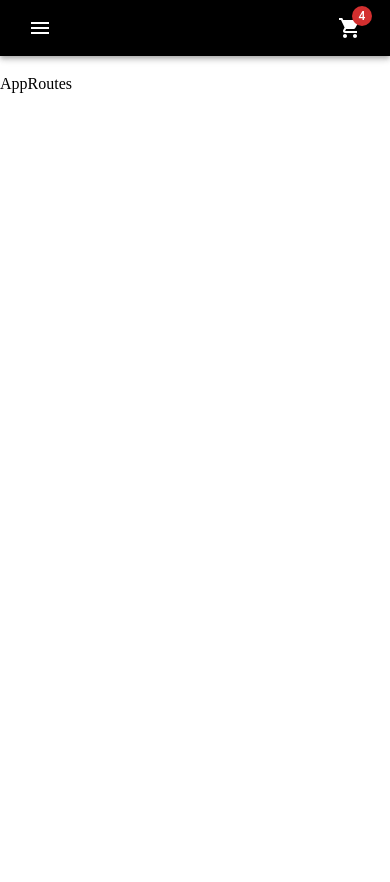
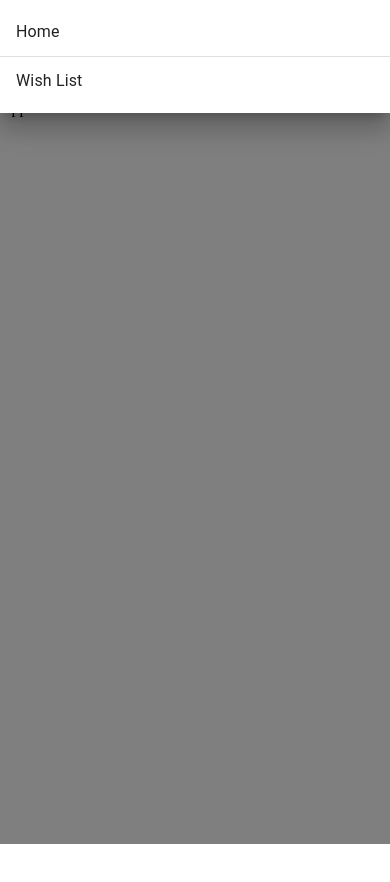
Before and after one commit to AbdallahAbada/online-marketplace, a React (Create React App) app: page / in a window 390 px wide. Both pictures are taken after a click on the button "account of current user". Before the commit the page ends 860 px from the top, so only its background shows below. Built offline with nearby package versions, Linux system fonts and the light colour scheme.

Commit message:
responsive nav bar

```diff
--- a/src/App.js
+++ b/src/App.js
@@ -9,10 +9,9 @@ export const App = () => {
     return (
         <BrowserRouter>
             <Stack sx={{ minHeight: "100vh" }}>
-                <Box sx={{ height: "7vh", mb: 2 }}>
+                <Box sx={{ height: "7vh", mb: 5 }}>
                     <NavigationBar />
                 </Box>
-
                 <Box sx={{ height: "93vh" }}>
                     <AppRoutes />
                 </Box>
--- a/src/components/NavigationBar.js
+++ b/src/components/NavigationBar.js
@@ -1,18 +1,56 @@
+import { useState } from "react";
 import { useNavigate } from "react-router-dom";
 import AppBar from "@mui/material/AppBar";
 import Box from "@mui/material/Box";
+import Drawer from '@mui/material/Drawer';
 import Toolbar from "@mui/material/Toolbar";
 import IconButton from "@mui/material/IconButton";
 import MenuIcon from "@mui/icons-material/Menu";
 import Container from "@mui/material/Container";
 import Badge from "@mui/material/Badge";
 import Button from "@mui/material/Button";
+import List from '@mui/material/List';
+import Divider from '@mui/material/Divider';
+import ListItem from '@mui/material/ListItem';
+import ListItemButton from '@mui/material/ListItemButton';
+import ListItemIcon from '@mui/material/ListItemIcon';
+import ListItemText from '@mui/material/ListItemText';
 import ShoppingCartIcon from "@mui/icons-material/ShoppingCart";
+import InboxIcon from '@mui/icons-material/MoveToInbox';
+import MailIcon from '@mui/icons-material/Mail';
 
 export const NavigationBar = () => {
     const navigate = useNavigate();
+    const [isOpen, setIsOpen] = useState(false);
     return (
         <AppBar position="static" sx={{ background: "black" }}>
+            <Drawer
+                anchor="top"
+                open={isOpen}
+                onClose={() => {
+                    setIsOpen(false)
+                }}
+            >
+                <List sx={{ justifyContent: "centre", }}>
+                    <ListItem disablePadding>
+                        <ListItemButton onClick={() => {
+                            navigate("/");
+                            setIsOpen(false)
+                        }}>
+                            <ListItemText primary="Home" />
+                        </ListItemButton>
+                    </ListItem>
+                    <Divider />
+                    <ListItem disablePadding>
+                        <ListItemButton onClick={() => {
+                            navigate("/wish-list");
+                            setIsOpen(false)
+                        }}>
+                            <ListItemText primary="Wish List" />
+                        </ListItemButton>
+                    </ListItem>
+                </List>
+            </Drawer>
             <Container maxWidth="xl">
                 <Toolbar disableGutters>
                     <Box sx={{ flexGrow: 1, display: { xs: "flex", md: "none" } }}>
@@ -22,6 +60,9 @@ export const NavigationBar = () => {
                             aria-controls="menu-appbar"
                             aria-haspopup="true"
                             color="inherit"
+                            onClick={() => {
+                                setIsOpen(true)
+                            }}
                         >
                             <MenuIcon />
                         </IconButton>
```
